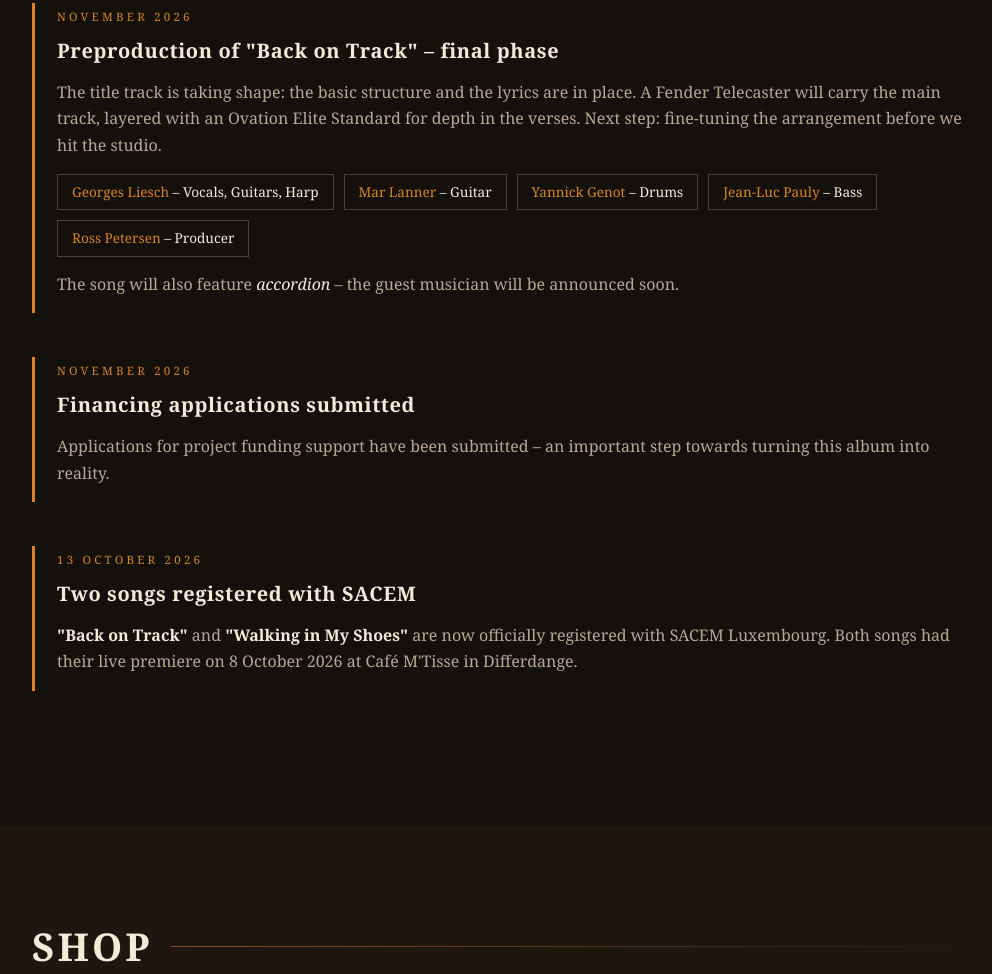
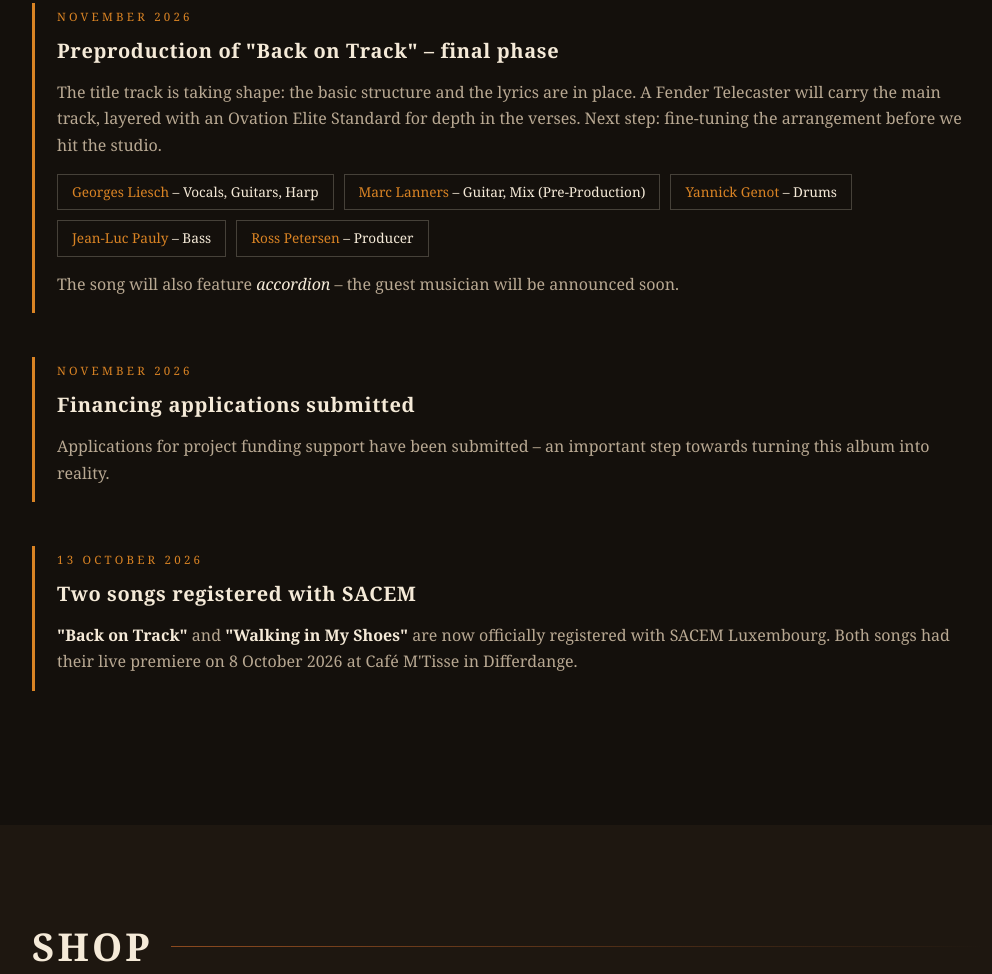
Before and after one commit to GeoLie/geolie.github.io, a plain HTML site: page index.html in a window 1280 px wide. Shown: the part 2210-3184 px from the top of the page, without its empty margins (132-1124 px from the left). Drawn offline with Linux system fonts and the light colour scheme.

Commit message:
Add files via upload

```diff
--- a/index.html
+++ b/index.html
@@ -364,7 +364,7 @@
           </p>
           <div class="crew">
             <span><b>Georges Liesch</b> – Vocals, Guitars, Harp</span>
-            <span><b>Mar Lanner</b> – Guitar</span>
+            <span><b>Marc Lanners</b> – Guitar, Mix (Pre-Production)</span>
             <span><b>Yannick Genot</b> – Drums</span>
             <span><b>Jean-Luc Pauly</b> – Bass</span>
             <span><b>Ross Petersen</b> – Producer</span>
```
